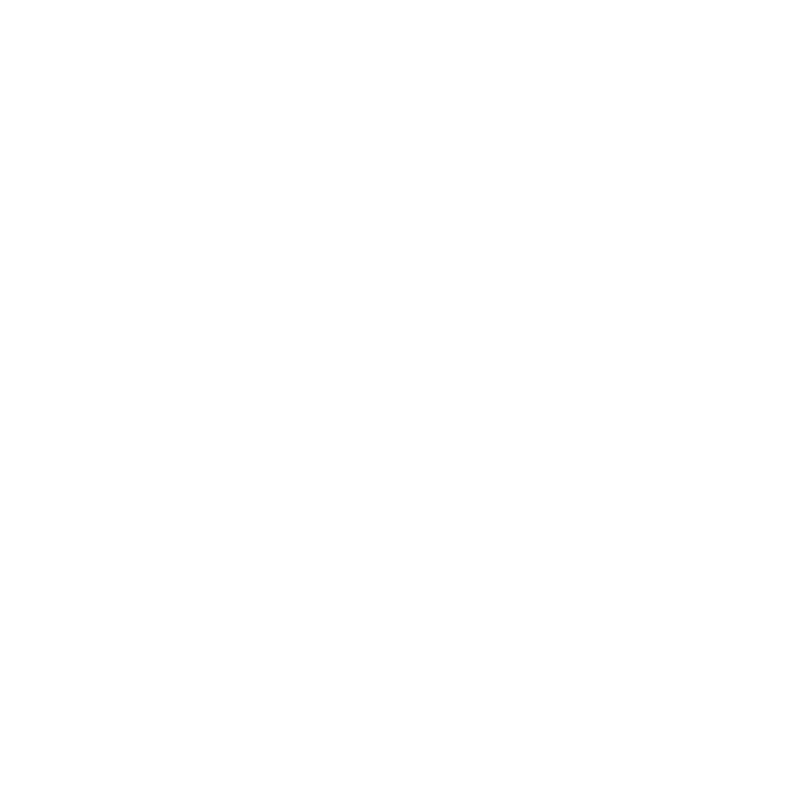
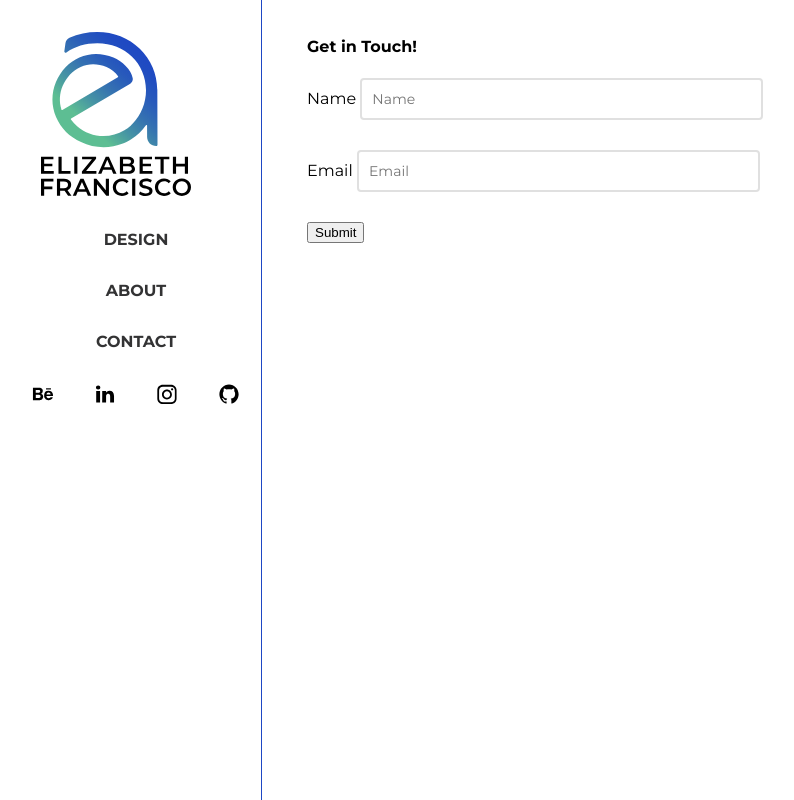
Before and after one commit to eafrancisco04/design_portfolio_website, a website: page contact.html in a window 1280 px wide. Shown: the whole page, without its empty margins (9-803 px from the left). Drawn offline with Linux system fonts and the light colour scheme.

Commit message:
contact form

```diff
--- a/contact.html
+++ b/contact.html
@@ -0,0 +1,89 @@
+<!DOCTYPE html>
+<html lang="en">
+<head>
+    <meta charset="UTF-8">
+    <meta http-equiv="X-UA-Compatible" content="IE=edge">
+    <meta name="viewport" content="width=device-width, initial-scale=1.0">
+    <meta name="author" content="Elizabeth Francisco/ Ea Francisco">
+    <title>Elizabeth Francisco Contact Page</title>
+
+    <link rel="stylesheet" href="/css/style.css">
+    <link href="https://fonts.googleapis.com/css2?family=Montserrat:ital,wght@0,100;0,200;0,300;0,400;0,500;0,600;0,700;0,800;0,900;1,100;1,200;1,300;1,400;1,500;1,600;1,700;1,800;1,900&display=swap" rel="stylesheet">
+
+    <!-- Add logo favicon -->
+    <link rel="icon" type="image/svg" href="./img/logo-icon.svg">
+
+</head>
+<body>
+
+    <nav>
+        <div class="logo">
+            <img src="./img/logo-vertical.svg" alt="personal brand logo">
+        </div>
+        <ul class="nav-item">
+            <a href="index.html">
+                Design
+            </a>
+        </ul>
+        <ul class="nav-item">
+            <a href="about.html" >
+                About
+            </a>
+        </ul>
+        <ul class="nav-item">
+            <a href="#">
+                Contact
+            </a>
+        </ul>
+        <section class="social-media">
+            <ul class="social-icon">
+                <a href="https://www.behance.net/eafrancisco" target="_blank">
+                    <img src="./img/behance.svg" alt="behance icon" class="icon">
+                </a>
+            </ul>
+
+            <ul class="social-icon">
+                <a href="https://www.linkedin.com/in/ea-francisco/" target="_blank">
+                    <img src="./img/linkedin.svg" alt="inkedin icon" class="icon">
+                </a>
+            </ul>
+
+            <ul class="social-icon">
+                <a href="https://www.instagram.com/ekasai04/" target="_blank">
+                    <img src="./img/instagram.svg" alt="instagram" class="icon">
+                </a>
+            </ul>
+
+            <ul class="social-icon">
+                <a href="https://github.com/eafrancisco04" target="_blank">
+                    <img src="./img/github.svg" alt="github icon" class="icon">
+                </a>
+            </ul>
+
+        </section>
+      </nav>
+
+<!-- MAIN CONTENT STARTS HERE -->
+    <main>
+        <div class="contact">
+            <h4>Get in Touch!</h4>
+            <form id="form">
+
+              <div class="form-control">
+                <label for="username">Name</label>
+                <input type="text" placeholder="Name" id="name">
+              </div>
+
+              <div class="form-control">
+                <label for="username">Email</label>
+                <input type="text" placeholder="Email" id="email">
+              </div>
+
+              <button type="submit">Submit</button>
+            </form>
+          </div>
+
+    </main>
+
+</body>
+</html>
--- a/css/style.css
+++ b/css/style.css
@@ -289,3 +289,28 @@ img {
 .about img {
     width: 400px;
 }
+
+
+.form-control {
+    margin-bottom: 10px;
+    padding-bottom: 20px;
+  }
+
+.form-control label {
+    display: inline-block;
+    margin-bottom: 5px;
+  }
+
+.form-control input {
+    border: 2px solid #e0e0e0;
+    border-radius: 4px;
+    font-family: inherit;
+    font-size: 14px;
+    padding: 10px;
+    width: 40%;
+  }
+
+.form-control input:focus {
+    outline: 0;
+    border-color: #b9152e;
+  }
```
